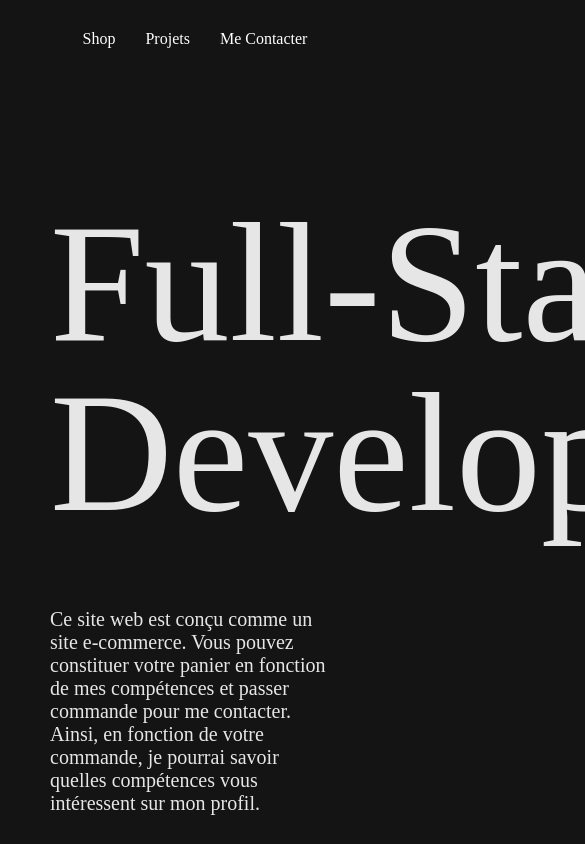
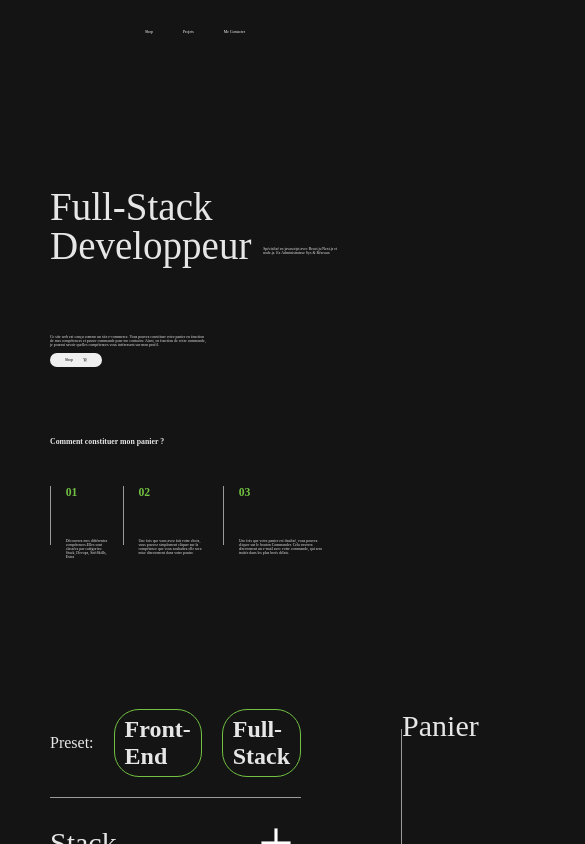
Before and after one commit to LucasGoudemand/Portfolio, a Next.js app: page / in a window 390 px wide. Shown: the top 844 px of the page, 585 px wide, since content can reach past the window. Built offline with nearby package versions, Linux system fonts and the light colour scheme; a web font is replaced by a local one.

Commit message:
Fixing the responsiv design

```diff
--- a/package.json
+++ b/package.json
@@ -9,6 +9,7 @@
     "lint": "next lint"
   },
   "dependencies": {
+    "html2pdf.js": "^0.10.1",
     "jspdf": "^2.5.1",
     "next": "13.4.1",
     "react": "18.2.0",
--- a/pages/components/explanation/ExplanationContainer.js
+++ b/pages/components/explanation/ExplanationContainer.js
@@ -5,7 +5,7 @@ export default function ExplanationContainer() {
   return (
     <>
       <div className={styles.containerExplanation}>
-        <h2>Comment constituer mon panier ?</h2>
+        <h2 className={styles.classH2}>Comment constituer mon panier ?</h2>
         <div className={styles.containerForExplanation}>
           <Explanation
             numbers="01"
--- a/pages/components/shopsection/basketprev/BasketPrev.js
+++ b/pages/components/shopsection/basketprev/BasketPrev.js
@@ -3,11 +3,11 @@ import BasketPrevSkills from "./BasketPrevSkills";
 import BasketPrevTimeline from "./BasketPrevTimeline";
 import Button from "../../button/Button";
 import Image from "next/image";
-import { jsPDF } from "jspdf";
 
 export default function BasketPrevisualisation(props) {
   return (
     <>
+      <div className={styles.classPDF}>
         <h2 className={styles.visualisationTitle}>Visualisation du panier</h2>
         <h2 className={styles.cvTitle}>Développeur Full-Stack</h2>
         <div className={styles.cvHeader}>
@@ -34,12 +34,8 @@ export default function BasketPrevisualisation(props) {
         <div className={styles.cvTimeline}>
           <BasketPrevTimeline />
         </div>
-      <div className={styles.cvButtonPdf}>
-        <Button href="#">
-          Generer le PDF
-          <span className="material-symbols-outlined">shopping_cart</span>{" "}
-        </Button>
       </div>
+      <div className={styles.cvButtonPdf}></div>
     </>
   );
 }
--- a/pages/components/shopsection/shopSectionContainer.js
+++ b/pages/components/shopsection/shopSectionContainer.js
@@ -5,6 +5,7 @@ import Preset from "../shopsection/items/Preset";
 import BasketPrev from "../shopsection/basketprev/BasketPrev";
 import data from "../../api/data.json";
 import { useState } from "react";
+//import PdfGenerator from "../shopsection/basketprev/PdfGenerator";
 
 export default function ShopSectionContainer() {
   const [basketArray, setBasketArray] = useState([]);
--- a/styles/Header.module.css
+++ b/styles/Header.module.css
@@ -8,7 +8,7 @@
 .navbar li a {
   text-decoration: none;
   color: white;
-  font-size: 16px;
+  font-size: 1vw;
   display: inline-block;
   margin-top: 30px;
   transition: 1s;
@@ -19,3 +19,8 @@
   border-radius: 25px;
   transition: 1s;
 }
+@media (min-width: 1800px) {
+  .navbar li a {
+    font-size: 20px;
+  }
+}
--- a/styles/button/Button.module.css
+++ b/styles/button/Button.module.css
@@ -2,15 +2,18 @@
   background-color: #efefef;
   color: black;
   text-decoration: none;
-  font-size: 20px;
-  margin-top: 50px;
+  font-size: 1vw;
+  margin-top: 1.5vw;
   padding: 5px 15px 5px 15px;
   border-radius: 25px;
   display: flex;
+  justify-content: center;
+  align-items: center;
   transition: 1s;
 }
 .button span {
   margin-left: 10px;
+  font-size: 1.1vw;
 }
 .button:hover {
   transition: 1s;
@@ -18,3 +21,9 @@
   color: #efefef;
   transform: translateX(40px);
 }
+@media (min-width: 1800px) {
+  .button {
+    font-size: 20px;
+    margin-top: 40px;
+  }
+}
--- a/styles/explanation/Explanation.module.css
+++ b/styles/explanation/Explanation.module.css
@@ -1,8 +1,7 @@
 .container {
   display: flex;
   margin-top: 40px;
-
-  font-size: 20px;
+  font-size: 1vw;
 }
 .data {
   display: flex;
@@ -10,11 +9,11 @@
 }
 .line {
   width: 2px;
-  height: 100%;
+  height: 15vw;
   background-color: #efefef9d;
 }
 .number {
-  font-size: 40px;
+  font-size: 3vw;
   color: #72c142;
   margin-left: 15px;
 }
@@ -23,3 +22,19 @@
   margin-left: 15px;
   margin-right: 15px;
 }
+
+@media (min-width: 1800px) {
+  .container {
+    margin-top: 40px;
+    font-size: 20px;
+  }
+  .number {
+    font-size: 40px;
+  }
+  .classH2 {
+    font-size: 20px;
+  }
+  .line {
+    height: 100%;
+  }
+}
--- a/styles/explanation/ExplanationContainer.module.css
+++ b/styles/explanation/ExplanationContainer.module.css
@@ -4,3 +4,11 @@
 .containerExplanation {
   margin-top: 70px;
 }
+.classH2 {
+  font-size: 2vw;
+}
+@media (min-width: 1800px) {
+  .classH2 {
+    font-size: 35px;
+  }
+}
--- a/styles/herosection/Bigtitle.module.css
+++ b/styles/herosection/Bigtitle.module.css
@@ -4,10 +4,20 @@
   margin-top: 150px;
 }
 .title {
-  font-size: 170px;
-  line-height: 170px;
+  font-size: 10vw;
+  line-height: 10vw;
 }
 .smalltitle {
   margin-bottom: 10px;
   margin-left: 10px;
+  font-size: 1vw;
 }
+@media (min-width: 1800px) {
+  .title {
+    font-size: 170px;
+    line-height: 170px;
+  }
+  .smalltitle {
+    font-size: 20px;
+  }
+}
--- a/styles/herosection/DescriptionUnderBigtitle.module.css
+++ b/styles/herosection/DescriptionUnderBigtitle.module.css
@@ -3,8 +3,16 @@
   display: flex;
   align-items: flex-start;
   flex-direction: column;
-  max-width: 800px;
+  max-width: 40vw;
 }
 .smalltitle {
-  font-size: 20px;
+  font-size: 1vw;
 }
+@media (min-width: 1800px) {
+  .smalltitle {
+    font-size: 20px;
+  }
+  .containerDescriptionUnderBigTitle {
+    max-width: 800px;
+  }
+}
```
Also changed, not shown: pages/components/shopsection/basketprev/PdfGenerator.js (added, +37 -0 lines), 1 other file (tests, documents, lock files or other folders). Lines whose indentation alone changed are shown as unchanged.
